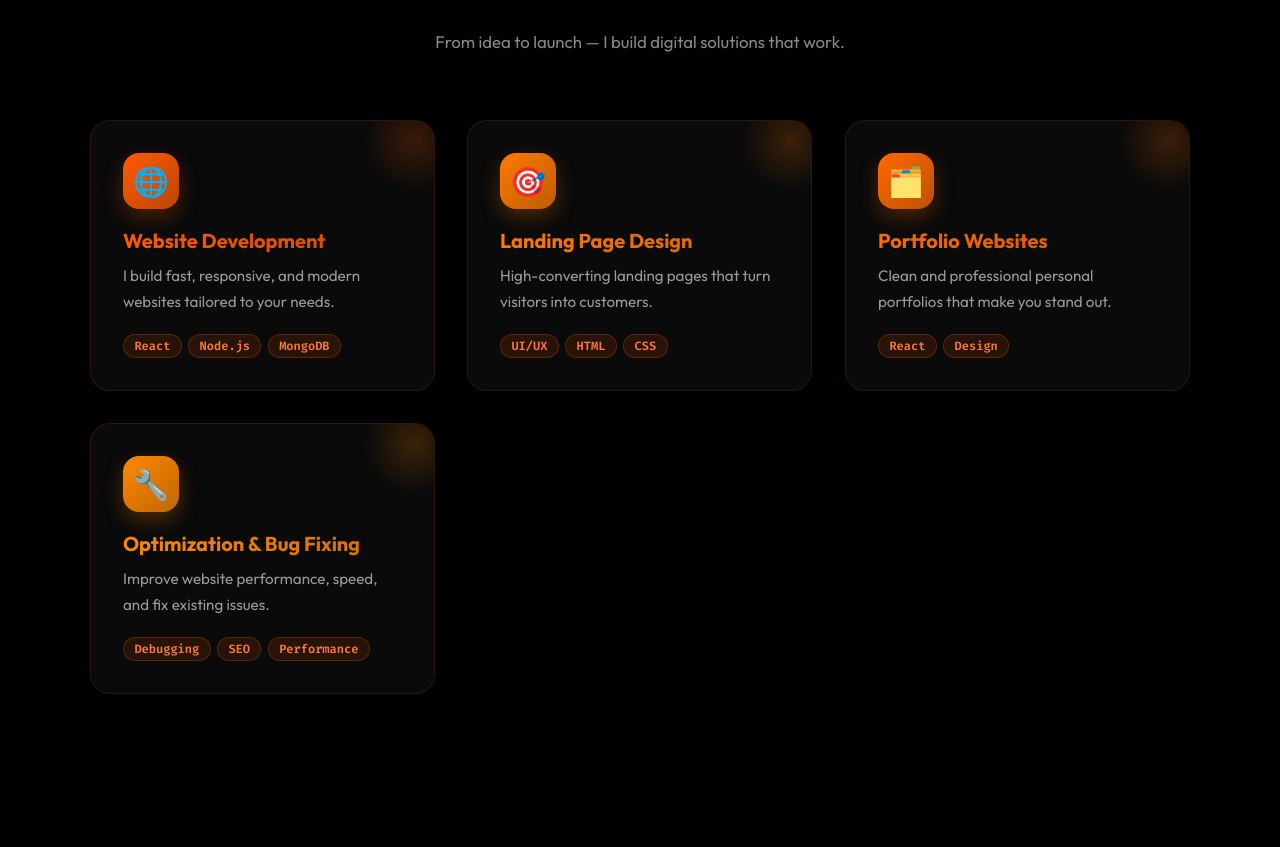
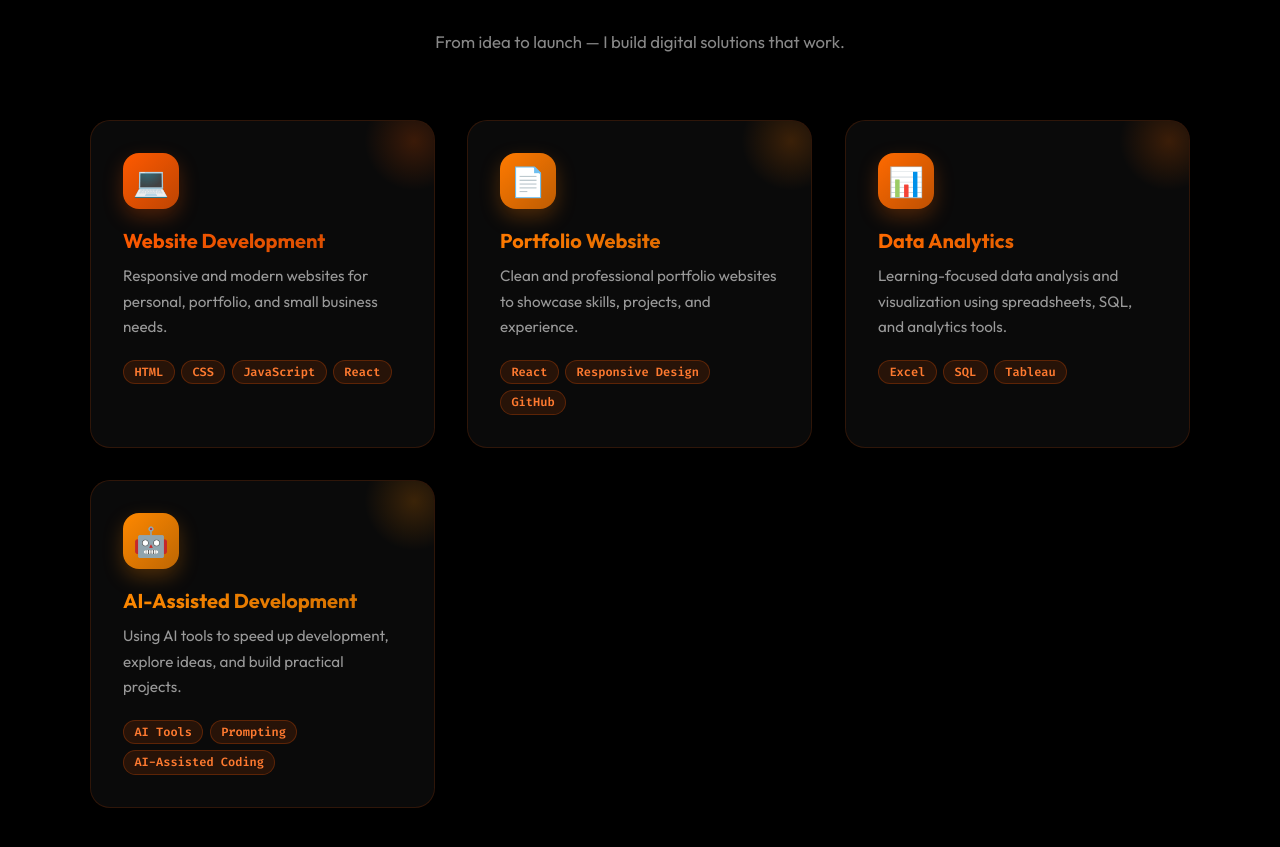
Before and after one commit to somnathhake09/My-Portfolio, a React (Create React App) app in the folder frontend/: page / in a window 1280 px wide. Shown: the part 3360-4207 px from the top of the page. Built offline with nearby package versions, Linux system fonts and the light colour scheme.

Commit message:
feat: update services section

```diff
--- a/frontend/src/App.jsx
+++ b/frontend/src/App.jsx
@@ -1731,31 +1731,31 @@ function SkillsSection({ isLight }) {
 ════════════════════════════════════════════════════════ */
 const SERVICES = [
   {
-    icon: "🌐",
+    icon: "💻",
     title: "Website Development",
-    desc: "I build fast, responsive, and modern websites tailored to your needs.",
-    tags: ["React", "Node.js", "MongoDB"],
+    desc: "Responsive and modern websites for personal, portfolio, and small business needs.",
+    tags: ["HTML", "CSS", "JavaScript", "React"],
     color: "#ff5a00",
   },
   {
-    icon: "🎯",
-    title: "Landing Page Design",
-    desc: "High-converting landing pages that turn visitors into customers.",
-    tags: ["UI/UX", "HTML", "CSS"],
+    icon: "📄",
+    title: "Portfolio Website",
+    desc: "Clean and professional portfolio websites to showcase skills, projects, and experience.",
+    tags: ["React", "Responsive Design", "GitHub"],
     color: "#ff7a00",
   },
   {
-    icon: "🗂️",
-    title: "Portfolio Websites",
-    desc: "Clean and professional personal portfolios that make you stand out.",
-    tags: ["React", "Design"],
+    icon: "📊",
+    title: "Data Analytics",
+    desc: "Learning-focused data analysis and visualization using spreadsheets, SQL, and analytics tools.",
+    tags: ["Excel", "SQL", "Tableau"],
     color: "#ff6a00",
   },
   {
-    icon: "🔧",
-    title: "Optimization & Bug Fixing",
-    desc: "Improve website performance, speed, and fix existing issues.",
-    tags: ["Debugging", "SEO", "Performance"],
+    icon: "🤖",
+    title: "AI-Assisted Development",
+    desc: "Using AI tools to speed up development, explore ideas, and build practical projects.",
+    tags: ["AI Tools", "Prompting", "AI-Assisted Coding"],
     color: "#ff8800",
   },
 ];
```
